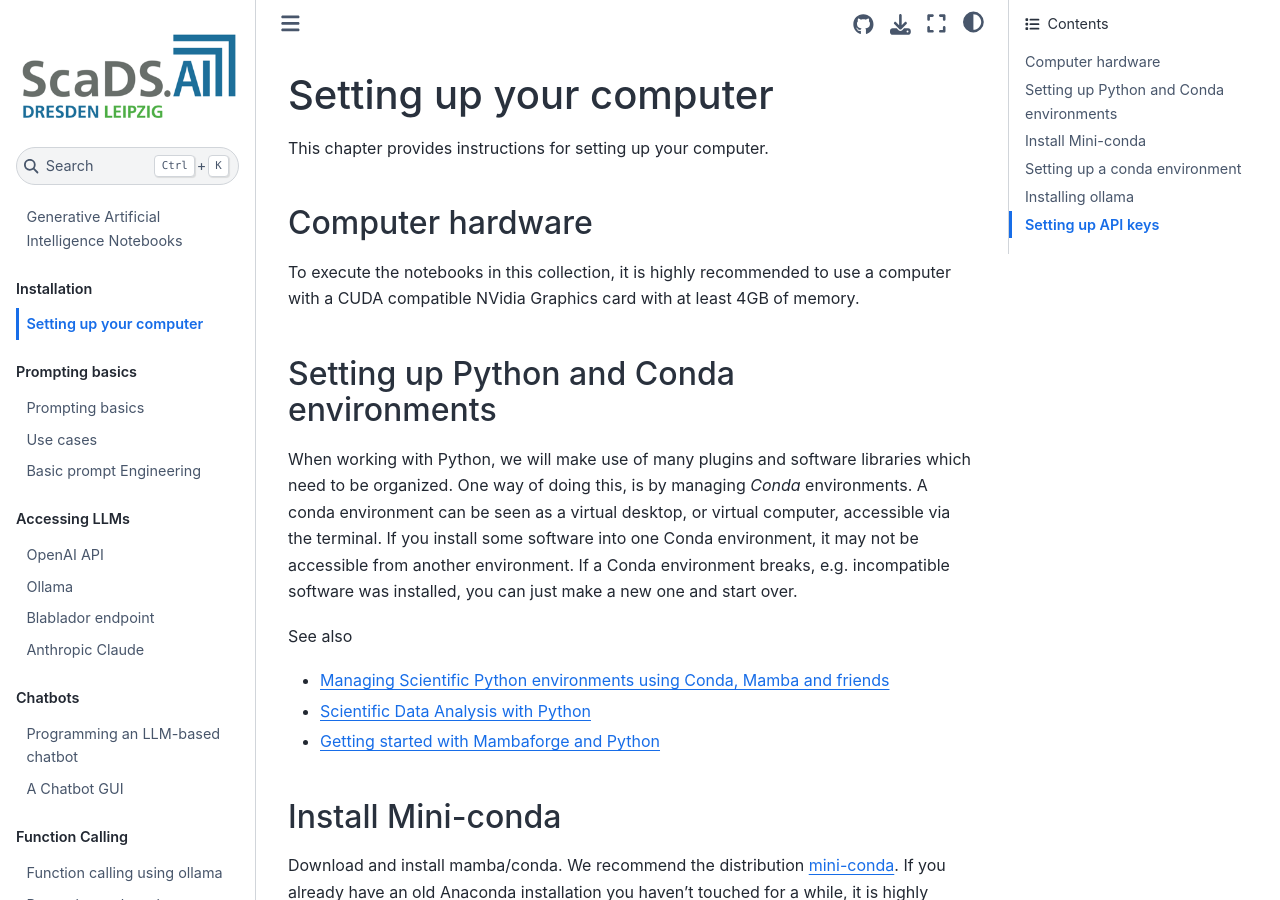
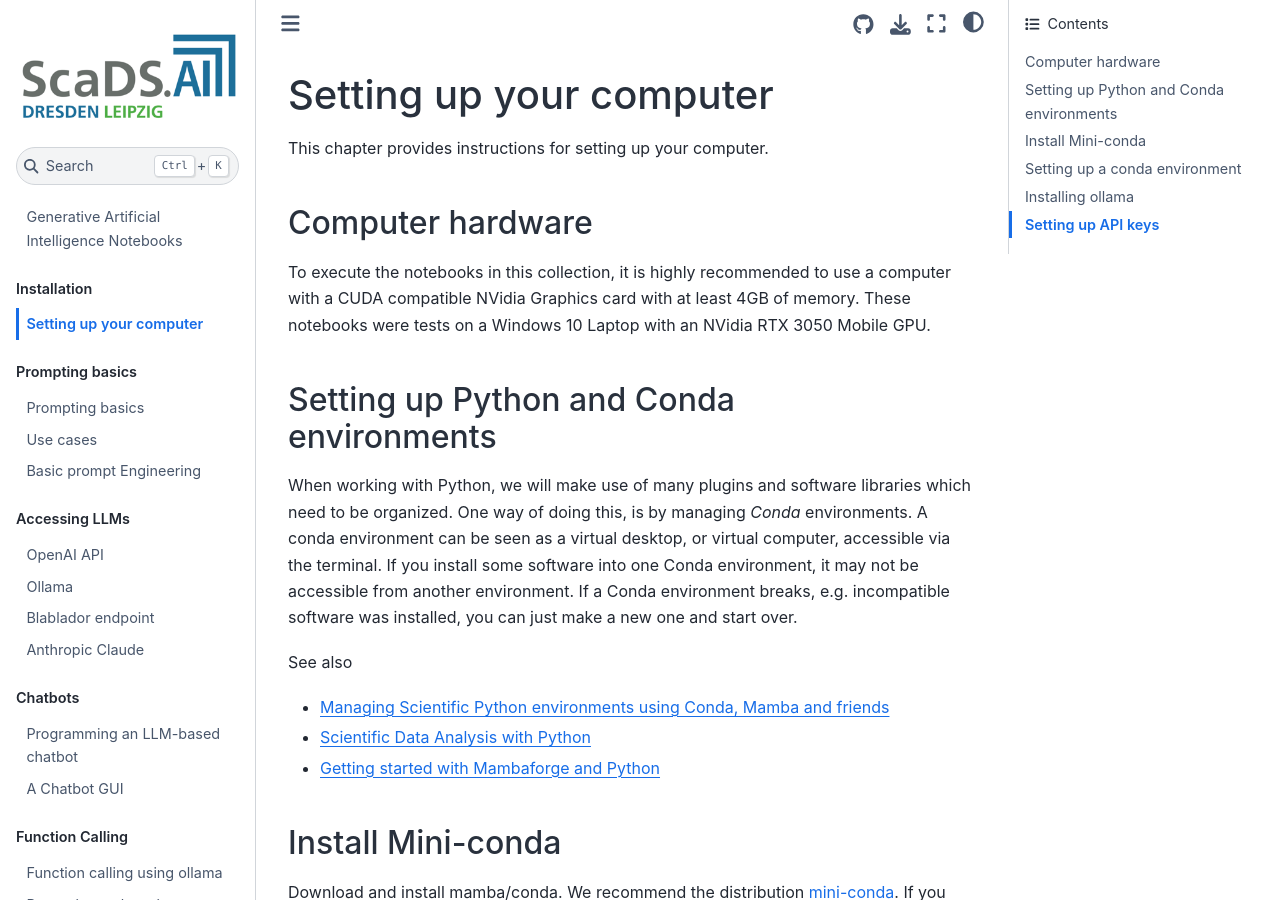
Before and after one commit to ScaDS/generative-ai-notebooks, a Jupyter Book: the page built from docs/00_setup/readme.md, in a window 1280 px wide and 900 px high. Built offline with Jupyter Book 1.0.4 settings and Sphinx 7.4.7 and the Sphinx Book theme 1.1.4, drawn with Linux system fonts in a browser that asks for light colours; pages that are not in the unit, such as notebooks, are missing from menus; some of the changed lines change nothing that is shown; some of the changed text lies outside the part shown.

Commit message:
added environment.yml to installation instructions

````diff
--- /dev/null
+++ b/docs/00_setup/environment.yml
@@ -0,0 +1,390 @@
+name: genai2
+channels:
+  - pytorch
+  - nvidia
+  - conda-forge
+  - defaults
+dependencies:
+  - _libavif_api=1.1.0=h57928b3_0
+  - accelerate=0.32.1=pyhd8ed1ab_0
+  - aiohttp=3.9.5=py311ha68e1ae_0
+  - aiosignal=1.3.1=pyhd8ed1ab_0
+  - annotated-types=0.7.0=pyhd8ed1ab_0
+  - anthropic=0.31.2=pyhd8ed1ab_0
+  - anyio=4.4.0=pyhd8ed1ab_0
+  - aom=3.9.1=he0c23c2_0
+  - argon2-cffi=23.1.0=pyhd8ed1ab_0
+  - argon2-cffi-bindings=21.2.0=py311ha68e1ae_4
+  - arrow=1.3.0=pyhd8ed1ab_0
+  - asttokens=2.4.1=pyhd8ed1ab_0
+  - async-lru=2.0.4=pyhd8ed1ab_0
+  - async-timeout=4.0.3=pyhd8ed1ab_0
+  - attrs=23.2.0=pyh71513ae_0
+  - aws-c-auth=0.7.22=h8c86ca4_10
+  - aws-c-cal=0.7.1=hea5f451_1
+  - aws-c-common=0.9.23=h2466b09_0
+  - aws-c-compression=0.2.18=hea5f451_7
+  - aws-c-event-stream=0.4.2=h4b8288a_15
+  - aws-c-http=0.8.2=h269d64e_6
+  - aws-c-io=0.14.10=hfca834b_1
+  - aws-c-mqtt=0.10.4=h519d897_8
+  - aws-c-s3=0.6.0=hb746b11_2
+  - aws-c-sdkutils=0.1.16=hea5f451_3
+  - aws-checksums=0.1.18=hea5f451_7
+  - aws-crt-cpp=0.27.3=h8c89294_2
+  - aws-sdk-cpp=1.11.329=he0aa860_9
+  - babel=2.14.0=pyhd8ed1ab_0
+  - beautifulsoup4=4.12.3=pyha770c72_0
+  - blas=2.112=mkl
+  - blas-devel=3.9.0=12_win64_mkl
+  - bleach=6.1.0=pyhd8ed1ab_0
+  - blosc=1.21.6=h85f69ea_0
+  - brotli=1.1.0=hcfcfb64_1
+  - brotli-bin=1.1.0=hcfcfb64_1
+  - brotli-python=1.1.0=py311h12c1d0e_1
+  - bzip2=1.0.8=h2466b09_7
+  - c-ares=1.32.2=h2466b09_0
+  - c-blosc2=2.15.0=hb461149_1
+  - ca-certificates=2024.7.4=h56e8100_0
+  - cached-property=1.5.2=hd8ed1ab_1
+  - cached_property=1.5.2=pyha770c72_1
+  - certifi=2024.7.4=py311haa95532_0
+  - cffi=1.16.0=py311ha68e1ae_0
+  - charls=2.4.2=h1537add_0
+  - charset-normalizer=3.3.2=pyhd8ed1ab_0
+  - colorama=0.4.6=pyhd8ed1ab_0
+  - comm=0.2.2=pyhd8ed1ab_0
+  - contourpy=1.2.1=py311h005e61a_0
+  - cuda-cccl=12.4.127=0
+  - cuda-cudart=11.8.89=0
+  - cuda-cudart-dev=11.8.89=0
+  - cuda-cupti=11.8.87=0
+  - cuda-libraries=11.8.0=0
+  - cuda-libraries-dev=11.8.0=0
+  - cuda-nvrtc=11.8.89=0
+  - cuda-nvrtc-dev=11.8.89=0
+  - cuda-nvtx=11.8.86=0
+  - cuda-profiler-api=12.4.127=0
+  - cuda-runtime=11.8.0=0
+  - cudatoolkit=11.8.0=h09e9e62_13
+  - cycler=0.12.1=pyhd8ed1ab_0
+  - datasets=2.20.0=pyhd8ed1ab_0
+  - dav1d=1.2.1=hcfcfb64_0
+  - debugpy=1.8.2=py311hda3d55a_0
+  - decorator=5.1.1=pyhd8ed1ab_0
+  - defusedxml=0.7.1=pyhd8ed1ab_0
+  - diffusers=0.29.2=pyhd8ed1ab_0
+  - dill=0.3.8=pyhd8ed1ab_0
+  - distro=1.9.0=pyhd8ed1ab_0
+  - entrypoints=0.4=pyhd8ed1ab_0
+  - exceptiongroup=1.2.2=pyhd8ed1ab_0
+  - executing=2.0.1=pyhd8ed1ab_0
+  - filelock=3.15.4=pyhd8ed1ab_0
+  - fonttools=4.53.1=py311he736701_0
+  - fqdn=1.5.1=pyhd8ed1ab_0
+  - freetype=2.12.1=hdaf720e_2
+  - frozenlist=1.4.1=py311ha68e1ae_0
+  - fsspec=2024.5.0=pyhff2d567_0
+  - giflib=5.2.2=h64bf75a_0
+  - greenlet=3.0.3=py311h12c1d0e_0
+  - h11=0.14.0=pyhd8ed1ab_0
+  - h2=4.1.0=pyhd8ed1ab_0
+  - hpack=4.0.0=pyh9f0ad1d_0
+  - httpcore=1.0.5=pyhd8ed1ab_0
+  - httpx=0.27.0=pyhd8ed1ab_0
+  - huggingface_hub=0.23.4=pyhd8ed1ab_0
+  - hyperframe=6.0.1=pyhd8ed1ab_0
+  - idna=3.7=pyhd8ed1ab_0
+  - imagecodecs=2024.6.1=py311hd929db6_2
+  - imageio=2.34.2=pyh12aca89_0
+  - importlib-metadata=8.0.0=pyha770c72_0
+  - importlib_metadata=8.0.0=hd8ed1ab_0
+  - importlib_resources=6.4.0=pyhd8ed1ab_0
+  - intel-openmp=2024.2.0=h57928b3_980
+  - ipycanvas=0.13.2=pyhd8ed1ab_0
+  - ipyevents=2.0.2=pyhd8ed1ab_0
+  - ipykernel=6.29.5=pyh4bbf305_0
+  - ipympl=0.9.4=pyhd8ed1ab_0
+  - ipython=8.26.0=pyh7428d3b_0
+  - ipython_genutils=0.2.0=pyhd8ed1ab_1
+  - ipywidgets=8.1.3=pyhd8ed1ab_0
+  - isoduration=20.11.0=pyhd8ed1ab_0
+  - jedi=0.19.1=pyhd8ed1ab_0
+  - jinja2=3.1.4=pyhd8ed1ab_0
+  - jiter=0.5.0=py311h533ab2d_0
+  - joblib=1.4.2=py311haa95532_0
+  - json5=0.9.25=pyhd8ed1ab_0
+  - jsonpatch=1.33=pyhd8ed1ab_0
+  - jsonpointer=3.0.0=py311h1ea47a8_0
+  - jsonschema=4.23.0=pyhd8ed1ab_0
+  - jsonschema-specifications=2023.12.1=pyhd8ed1ab_0
+  - jsonschema-with-format-nongpl=4.23.0=hd8ed1ab_0
+  - jupyter-lsp=2.2.5=pyhd8ed1ab_0
+  - jupyter_client=8.6.2=pyhd8ed1ab_0
+  - jupyter_core=5.7.2=py311h1ea47a8_0
+  - jupyter_events=0.10.0=pyhd8ed1ab_0
+  - jupyter_server=2.14.2=pyhd8ed1ab_0
+  - jupyter_server_terminals=0.5.3=pyhd8ed1ab_0
+  - jupyterlab=4.2.3=pyhd8ed1ab_0
+  - jupyterlab_pygments=0.3.0=pyhd8ed1ab_1
+  - jupyterlab_server=2.27.3=pyhd8ed1ab_0
+  - jupyterlab_widgets=3.0.11=pyhd8ed1ab_0
+  - jxrlib=1.1=hcfcfb64_3
+  - kiwisolver=1.4.5=py311h005e61a_1
+  - krb5=1.21.3=hdf4eb48_0
+  - langchain=0.2.8=pyhd8ed1ab_0
+  - langchain-core=0.2.21=pyhd8ed1ab_0
+  - langchain-text-splitters=0.2.2=pyhd8ed1ab_0
+  - langsmith=0.1.90=pyhd8ed1ab_0
+  - lazy_loader=0.4=pyhd8ed1ab_0
+  - lcms2=2.16=h67d730c_0
+  - lerc=4.0.0=h63175ca_0
+  - libabseil=20240116.2=cxx17_he0c23c2_1
+  - libaec=1.1.3=h63175ca_0
+  - libarrow=16.1.0=h11e6a32_14_cpu
+  - libarrow-acero=16.1.0=he0c23c2_14_cpu
+  - libarrow-dataset=16.1.0=he0c23c2_14_cpu
+  - libarrow-substrait=16.1.0=h1f0e801_14_cpu
+  - libavif16=1.1.0=hf4f7b25_0
+  - libblas=3.9.0=12_win64_mkl
+  - libbrotlicommon=1.1.0=hcfcfb64_1
+  - libbrotlidec=1.1.0=hcfcfb64_1
+  - libbrotlienc=1.1.0=hcfcfb64_1
+  - libcblas=3.9.0=12_win64_mkl
+  - libcrc32c=1.1.2=h0e60522_0
+  - libcublas=11.11.3.6=0
+  - libcublas-dev=11.11.3.6=0
+  - libcufft=10.9.0.58=0
+  - libcufft-dev=10.9.0.58=0
+  - libcurand=10.3.5.147=0
+  - libcurand-dev=10.3.5.147=0
+  - libcurl=8.8.0=hd5e4a3a_1
+  - libcusolver=11.4.1.48=0
+  - libcusolver-dev=11.4.1.48=0
+  - libcusparse=11.7.5.86=0
+  - libcusparse-dev=11.7.5.86=0
+  - libdeflate=1.20=hcfcfb64_0
+  - libevent=2.1.12=h3671451_1
+  - libexpat=2.6.2=h63175ca_0
+  - libffi=3.4.2=h8ffe710_5
+  - libgoogle-cloud=2.26.0=h5e7cea3_0
+  - libgoogle-cloud-storage=2.26.0=he5eb982_0
+  - libgrpc=1.62.2=h5273850_0
+  - libhwloc=2.11.1=default_h8125262_1000
+  - libiconv=1.17=hcfcfb64_2
+  - libjpeg-turbo=3.0.0=hcfcfb64_1
+  - liblapack=3.9.0=12_win64_mkl
+  - liblapacke=3.9.0=12_win64_mkl
+  - libnpp=11.8.0.86=0
+  - libnpp-dev=11.8.0.86=0
+  - libnvjpeg=11.9.0.86=0
+  - libnvjpeg-dev=11.9.0.86=0
+  - libparquet=16.1.0=h178134c_14_cpu
+  - libpng=1.6.43=h19919ed_0
+  - libprotobuf=4.25.3=h503648d_0
+  - libre2-11=2023.09.01=hf8d8778_2
+  - libsodium=1.0.18=h8d14728_1
+  - libsqlite=3.46.0=h2466b09_0
+  - libssh2=1.11.0=h7dfc565_0
+  - libthrift=0.19.0=ha2b3283_1
+  - libtiff=4.6.0=hddb2be6_3
+  - libutf8proc=2.8.0=h82a8f57_0
+  - libuv=1.48.0=hcfcfb64_0
+  - libwebp-base=1.4.0=hcfcfb64_0
+  - libxcb=1.16=hcd874cb_0
+  - libxml2=2.12.7=h0f24e4e_4
+  - libzlib=1.3.1=h2466b09_1
+  - libzopfli=1.0.3=h0e60522_0
+  - lightning-utilities=0.11.5=pyhd8ed1ab_0
+  - lz4-c=1.9.4=hcfcfb64_0
+  - m2w64-gcc-libgfortran=5.3.0=6
+  - m2w64-gcc-libs=5.3.0=7
+  - m2w64-gcc-libs-core=5.3.0=7
+  - m2w64-gmp=6.1.0=2
+  - m2w64-libwinpthread-git=5.0.0.4634.697f757=2
+  - markupsafe=2.1.5=py311ha68e1ae_0
+  - matplotlib-base=3.9.1=py311h8f1b1e4_0
+  - matplotlib-inline=0.1.7=pyhd8ed1ab_0
+  - mistune=3.0.2=pyhd8ed1ab_0
+  - mkl=2021.4.0=h0e2418a_729
+  - mkl-devel=2021.4.0=h57928b3_730
+  - mkl-include=2021.4.0=h0e2418a_729
+  - mpmath=1.3.0=pyhd8ed1ab_0
+  - msys2-conda-epoch=20160418=1
+  - multidict=6.0.5=py311ha68e1ae_0
+  - multiprocess=0.70.16=py311ha68e1ae_0
+  - munkres=1.1.4=pyh9f0ad1d_0
+  - nbclient=0.10.0=pyhd8ed1ab_0
+  - nbconvert=7.16.4=hd8ed1ab_1
+  - nbconvert-core=7.16.4=pyhd8ed1ab_1
+  - nbconvert-pandoc=7.16.4=hd8ed1ab_1
+  - nbformat=5.10.4=pyhd8ed1ab_0
+  - nest-asyncio=1.6.0=pyhd8ed1ab_0
+  - networkx=3.3=pyhd8ed1ab_1
+  - notebook-shim=0.2.4=pyhd8ed1ab_0
+  - numpy=1.26.4=py311h0b4df5a_0
+  - openai=1.35.14=pyhd8ed1ab_0
+  - openjpeg=2.5.2=h3d672ee_0
+  - openssl=3.3.1=h2466b09_2
+  - orc=2.0.1=h7e885a9_1
+  - orjson=3.10.6=py311h633b200_0
+  - overrides=7.7.0=pyhd8ed1ab_0
+  - packaging=23.2=pyhd8ed1ab_0
+  - pandas=2.2.2=py311hcf9f919_1
+  - pandoc=3.2.1=h57928b3_0
+  - pandocfilters=1.5.0=pyhd8ed1ab_0
+  - parso=0.8.4=pyhd8ed1ab_0
+  - pickleshare=0.7.5=py_1003
+  - pillow=10.4.0=py311h5592be9_0
+  - pip=24.0=pyhd8ed1ab_0
+  - pkgutil-resolve-name=1.3.10=pyhd8ed1ab_1
+  - platformdirs=4.2.2=pyhd8ed1ab_0
+  - prometheus_client=0.20.0=pyhd8ed1ab_0
+  - prompt-toolkit=3.0.47=pyha770c72_0
+  - psutil=6.0.0=py311he736701_0
+  - pthread-stubs=0.4=hcd874cb_1001
+  - pthreads-win32=2.9.1=hfa6e2cd_3
+  - pure_eval=0.2.2=pyhd8ed1ab_0
+  - pyarrow=16.1.0=py311h06a5be4_4
+  - pyarrow-core=16.1.0=py311hf9a78b3_4_cpu
+  - pyarrow-hotfix=0.6=pyhd8ed1ab_0
+  - pycparser=2.22=pyhd8ed1ab_0
+  - pydantic=2.8.2=pyhd8ed1ab_0
+  - pydantic-core=2.20.1=py311h533ab2d_0
+  - pygments=2.18.0=pyhd8ed1ab_0
+  - pyparsing=3.1.2=pyhd8ed1ab_0
+  - pysocks=1.7.1=pyh0701188_6
+  - python=3.11.9=h631f459_0_cpython
+  - python-dateutil=2.9.0=pyhd8ed1ab_0
+  - python-fastjsonschema=2.20.0=pyhd8ed1ab_0
+  - python-json-logger=2.0.7=pyhd8ed1ab_0
+  - python-tzdata=2024.1=pyhd8ed1ab_0
+  - python-xxhash=3.4.1=py311ha68e1ae_0
+  - python_abi=3.11=4_cp311
+  - pytorch=2.3.1=py3.11_cuda11.8_cudnn8_0
+  - pytorch-cuda=11.8=h24eeafa_5
+  - pytorch-mutex=1.0=cuda
+  - pytz=2024.1=pyhd8ed1ab_0
+  - pywavelets=1.6.0=py311h0a17f05_0
+  - pywin32=306=py311h12c1d0e_2
+  - pywinpty=2.0.13=py311h12c1d0e_0
+  - pyyaml=6.0.1=py311ha68e1ae_1
+  - pyzmq=26.0.3=py311h484c95c_0
+  - qhull=2020.2=hc790b64_5
+  - rav1e=0.6.6=h975169c_2
+  - re2=2023.09.01=hd3b24a8_2
+  - referencing=0.35.1=pyhd8ed1ab_0
+  - regex=2024.5.15=py311he736701_0
+  - requests=2.32.3=pyhd8ed1ab_0
+  - rfc3339-validator=0.1.4=pyhd8ed1ab_0
+  - rfc3986-validator=0.1.1=pyh9f0ad1d_0
+  - rpds-py=0.19.0=py311h533ab2d_0
+  - safetensors=0.4.3=py311hc37eb10_0
+  - scikit-image=0.24.0=py311hcf9f919_1
+  - scikit-learn=1.4.2=py311hf62ec03_1
+  - scipy=1.14.0=py311hd4686c6_1
+  - seaborn=0.13.2=py311haa95532_0
+  - send2trash=1.8.3=pyh5737063_0
+  - setuptools=71.0.1=pyhd8ed1ab_0
+  - six=1.16.0=pyh6c4a22f_0
+  - snappy=1.2.1=h23299a8_0
+  - sniffio=1.3.1=pyhd8ed1ab_0
+  - soupsieve=2.5=pyhd8ed1ab_1
+  - sqlalchemy=2.0.31=py311he736701_0
+  - stack_data=0.6.2=pyhd8ed1ab_0
+  - stackview=0.8.0=pyhd8ed1ab_0
+  - svt-av1=2.1.2=he0c23c2_0
+  - sympy=1.13.0=pyh04b8f61_3
+  - tbb=2021.12.0=hc790b64_3
+  - tenacity=8.5.0=pyhd8ed1ab_0
+  - terminado=0.18.1=pyh5737063_0
+  - threadpoolctl=3.5.0=py311h746a85d_0
+  - tifffile=2024.7.2=pyhd8ed1ab_0
+  - tinycss2=1.3.0=pyhd8ed1ab_0
+  - tk=8.6.13=h5226925_1
+  - tokenizers=0.19.1=py311h91c4a10_0
+  - tomli=2.0.1=pyhd8ed1ab_0
+  - toolz=0.12.1=pyhd8ed1ab_0
+  - torchmetrics=1.4.0.post0=pyhd8ed1ab_0
+  - tornado=6.4.1=py311he736701_0
+  - tqdm=4.66.4=pyhd8ed1ab_0
+  - traitlets=5.14.3=pyhd8ed1ab_0
+  - transformers=4.42.4=pyhd8ed1ab_0
+  - types-python-dateutil=2.9.0.20240316=pyhd8ed1ab_0
+  - typing-extensions=4.12.2=hd8ed1ab_0
+  - typing_extensions=4.12.2=pyha770c72_0
+  - typing_utils=0.1.0=pyhd8ed1ab_0
+  - tzdata=2024a=h0c530f3_0
+  - ucrt=10.0.22621.0=h57928b3_0
+  - uri-template=1.3.0=pyhd8ed1ab_0
+  - urllib3=2.2.2=pyhd8ed1ab_1
+  - vc=14.3=h8a93ad2_20
+  - vc14_runtime=14.40.33810=ha82c5b3_20
+  - voila=0.5.7=pyhd8ed1ab_1
+  - vs2015_runtime=14.40.33810=h3bf8584_20
+  - wcwidth=0.2.13=pyhd8ed1ab_0
+  - webcolors=24.6.0=pyhd8ed1ab_0
+  - webencodings=0.5.1=pyhd8ed1ab_2
+  - websocket-client=1.8.0=pyhd8ed1ab_0
+  - websockets=12.0=py311ha68e1ae_0
+  - wheel=0.43.0=pyhd8ed1ab_1
+  - widgetsnbextension=4.0.11=pyhd8ed1ab_0
+  - win_inet_pton=1.1.0=pyhd8ed1ab_6
+  - winpty=0.4.3=4
+  - xorg-libxau=1.0.11=hcd874cb_0
+  - xorg-libxdmcp=1.1.3=hcd874cb_0
+  - xxhash=0.8.2=hcfcfb64_0
+  - xz=5.2.6=h8d14728_0
+  - yaml=0.2.5=h8ffe710_2
+  - yarl=1.9.4=py311ha68e1ae_0
+  - zeromq=4.3.5=he1f189c_4
+  - zfp=1.0.1=he0c23c2_1
+  - zipp=3.19.2=pyhd8ed1ab_0
+  - zlib-ng=2.2.1=he0c23c2_0
+  - zstandard=0.23.0=py311h53056dc_0
+  - zstd=1.5.6=h0ea2cb4_0
+  - pip:
+      - bia-bob==0.20.0
+      - blablado==0.1.2
+      - click==8.1.7
+      - dataclasses-json==0.6.7
+      - deprecated==1.2.14
+      - dirtyjson==1.0.8
+      - gtts==2.5.1
+      - ipynbname==2024.1.0.0
+      - langchain-openai==0.1.17
+      - llama-cloud==0.0.9
+      - llama-index==0.10.55
+      - llama-index-agent-openai==0.2.8
+      - llama-index-cli==0.1.12
+      - llama-index-core==0.10.55
+      - llama-index-embeddings-openai==0.1.10
+      - llama-index-indices-managed-llama-cloud==0.2.5
+      - llama-index-legacy==0.9.48
+      - llama-index-llms-openai==0.1.25
+      - llama-index-multi-modal-llms-openai==0.1.7
+      - llama-index-program-openai==0.1.6
+      - llama-index-question-gen-openai==0.1.3
+      - llama-index-readers-file==0.1.30
+      - llama-index-readers-llama-parse==0.1.6
+      - llama-parse==0.4.9
+      - lxml==5.2.2
+      - marshmallow==3.21.3
+      - metakernel==0.30.2
+      - mypy-extensions==1.0.0
+      - nltk==3.8.1
+      - pexpect==4.9.0
+      - ptyprocess==0.7.0
+      - pyaudio==0.2.14
+      - pydub==0.25.1
+      - pypdf==4.3.0
+      - python-pptx==0.6.23
+      - speechrecognition==3.10.4
+      - striprtf==0.0.26
+      - tiktoken==0.7.0
+      - torchaudio==2.3.1
+      - torchvision==0.18.1
+      - typing-inspect==0.9.0
+      - wrapt==1.16.0
+      - xlsxwriter==3.2.0
+prefix: C:\Users\haase\miniconda3\envs\genai2
--- a/docs/00_setup/readme.md
+++ b/docs/00_setup/readme.md
@@ -4,7 +4,7 @@
 
 ## Computer hardware
 
-To execute the notebooks in this collection, it is highly recommended to use a computer with a CUDA compatible NVidia Graphics card with at least 4GB of memory.
+To execute the notebooks in this collection, it is highly recommended to use a computer with a CUDA compatible NVidia Graphics card with at least 4GB of memory. These notebooks were tests on a Windows 10 Laptop with an NVidia RTX 3050 Mobile GPU.
 
 ## Setting up Python and Conda environments
 
@@ -46,6 +46,8 @@
 pip install python-pptx bia-bob blablado llama-index
 ```
 
+The used conda environment is also available for download as [environment.yml](environment.yml) file.
+
 ## Installing ollama
 
 To make use of the ollama-based models, please install [ollama](https://ollama.com/download). The notebooks in this folder were tested with ollama version 0.1.39
````
